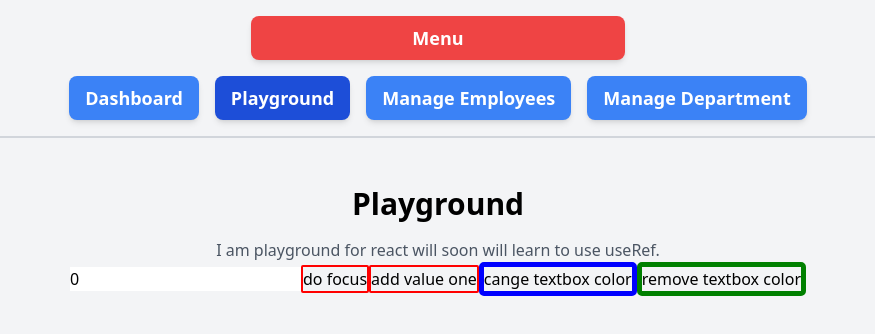
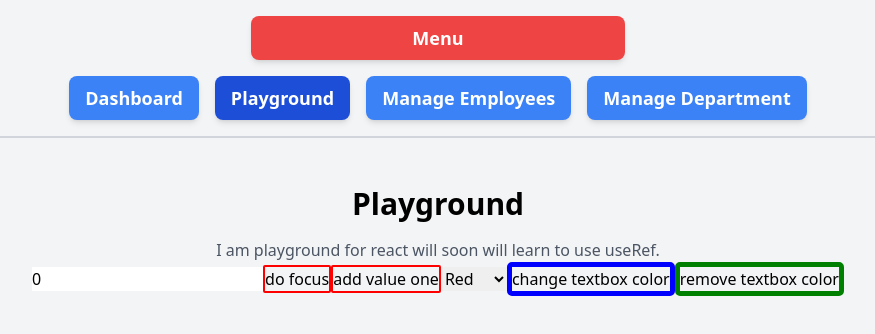
Before and after one commit to vibhore-pcplusa/fastapi-postgre-react-tsx-tailwind, a React (Vite) app in the folder frontend/: page /playground in a window 1280 px wide. Shown: the top 334 px of the page, without its empty margins (202-1077 px from the left). Built offline with nearby package versions, Linux system fonts and the light colour scheme; no server answers.

Commit message:
playing with react done

```diff
--- a/frontend/src/components/Playground.tsx
+++ b/frontend/src/components/Playground.tsx
@@ -1,6 +1,8 @@
 import {useState,useEffect,useRef} from 'react';
 const Playground = () => {
   const[count,setCount]=useState(0);
+  const[mycolor,setMycolor]=useState("");
+  //setMycolor
   const myref=useRef<HTMLInputElement>(null);
   const handletextbox=async() =>{
     if (myref.current) {
@@ -10,18 +12,26 @@ const Playground = () => {
   const handletextboxadd=async() =>{
     setCount(count+1);
   };
+
   const changetextboxcolor = async() =>{
     if(myref.current)
     {
-    myref.current.style.backgroundColor="blue";
+      myref.current.style.backgroundColor=mycolor;    //"Orange";
     }
   }
+
   const removetextboxcolor = async() =>{
     if(myref.current)
     {
     myref.current.style.backgroundColor="white";
     }
   }
+
+  const handlechangedrop = (e: React.ChangeEvent<HTMLSelectElement>) => {
+    console.log('Selected color:', e.target.value);
+    setMycolor(e.target.value);
+  };
+
   return (
     <div className="text-center">
       <h1 className="text-3xl font-bold mb-4">Playground</h1>
@@ -31,7 +41,12 @@ const Playground = () => {
       <input type="text" ref={myref} value={count}/>
       <input type="button" onClick={handletextbox} value="do focus" style={{border: "2px solid red", borderRadius: "2px"}}/>
       <input type="button" onClick={handletextboxadd} value="add value one" style={{border: "2px solid red", borderRadius: "2px"}}/>
-      <input type="button" onClick={changetextboxcolor} value="cange textbox color" style={{border: "5px solid blue", borderRadius: "5px"}}/>
+      <select onChange={handlechangedrop}>
+        <option value="red">Red</option>
+        <option value="green">Green</option>
+        <option value="blue">Blue</option>
+      </select>
+      <input type="button" onClick={changetextboxcolor} value="change textbox color" style={{border: "5px solid blue", borderRadius: "5px"}}/>
       <input type="button" onClick={removetextboxcolor} value="remove textbox color" style={{border: "5px solid green", borderRadius: "5px"}}/>
 
     </div>
```
